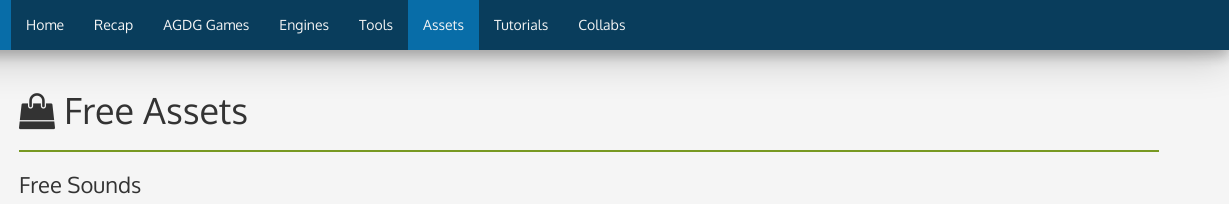
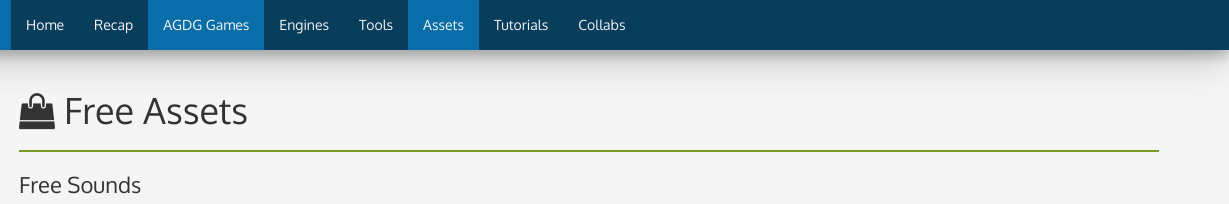
Before and after one commit to aggydaggy/aggydaggytools, a website: page assets.html in a window 1280 px wide. Shown: the top 204 px of the page, 51-1280 px from the left. Drawn offline with nearby package versions, Linux system fonts and the light colour scheme.

Commit message:
change games link

```diff
--- a/assets.html
+++ b/assets.html
@@ -36,7 +36,7 @@ JUST LIKE MAKE GAME
             <ul class="nav navbar-nav navbar-center">
                 <li><a href="index.html">Home</a></li>
                 <li><a href="http://homph.com/recap/">Recap</a></li>
-                <li><a href="underconstruction.html">AGDG Games</a></li>
+                <li><a href="http://homph.com/steam" class="active">AGDG Games</a></li>
                 <li><a href="engines.html">Engines</a></li>
                 <li><a href="tools.html">Tools</a></li>
                 <li><a href="assets.html" class="active">Assets</a></li>
```
Also changed, not shown: engines.html (+1 -1 lines), index.html (+1 -1 lines), recap.html (+1 -1 lines), tools.html (+1 -1 lines), underconstruction.html (+1 -1 lines).
